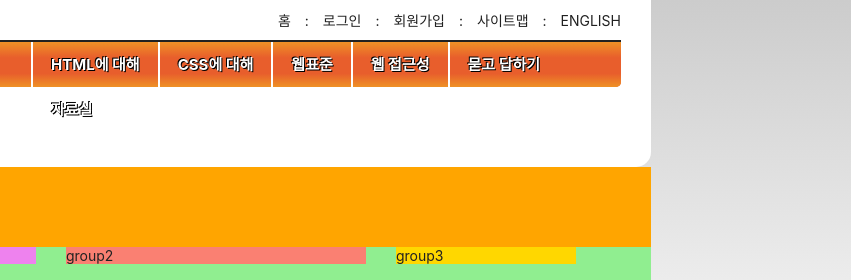
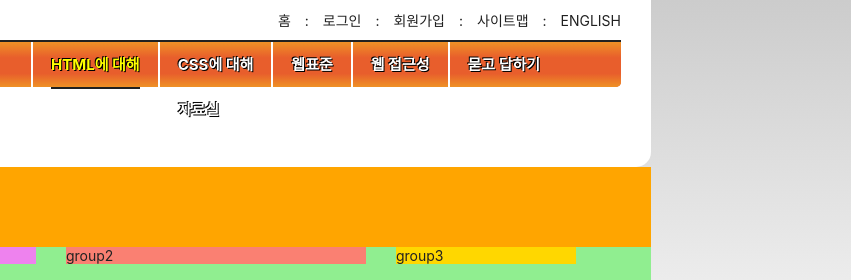
Before and after one commit to DoctorK4/HTML5, a plain HTML site: page index.html in a window 1280 px wide. Shown: the top 280 px of the page, 429-1280 px from the left. Drawn offline with Linux system fonts and the light colour scheme; a web font is replaced by a local one.

Commit message:
언뎁스 메뉴의 밑줄 완성

```diff
--- a/styles/style.css
+++ b/styles/style.css
@@ -46,6 +46,7 @@ body {
   border-radius: 0 0 15px 15px;
   position: relative;
 }
+
 /* 로고 */
 .logo {
   position: absolute;
@@ -121,6 +122,17 @@ body {
   text-shadow: 1px 1px 0 #000, -1px -1px 0 #000;
 }
 
+/* 구체성 -> 20점 */
+.is-active .menu-button {
+  color: #ff0;
+}
+
+.is-active .menu-button::after{
+  content: "";
+  display: block;
+  border-top: 2px solid #212121;
+}
+
 .sub-menu {
   background-color: pink;
   position: absolute;
```
